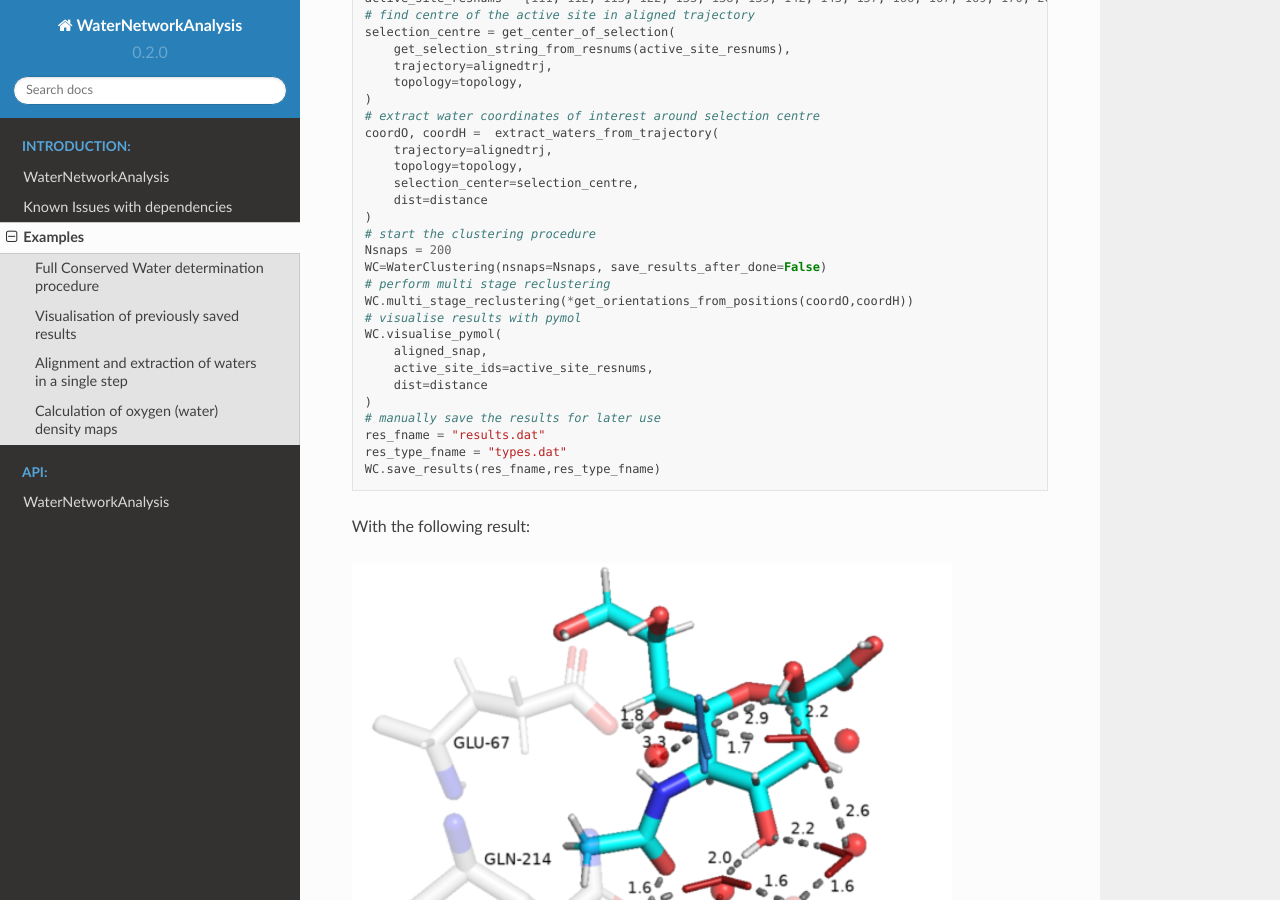
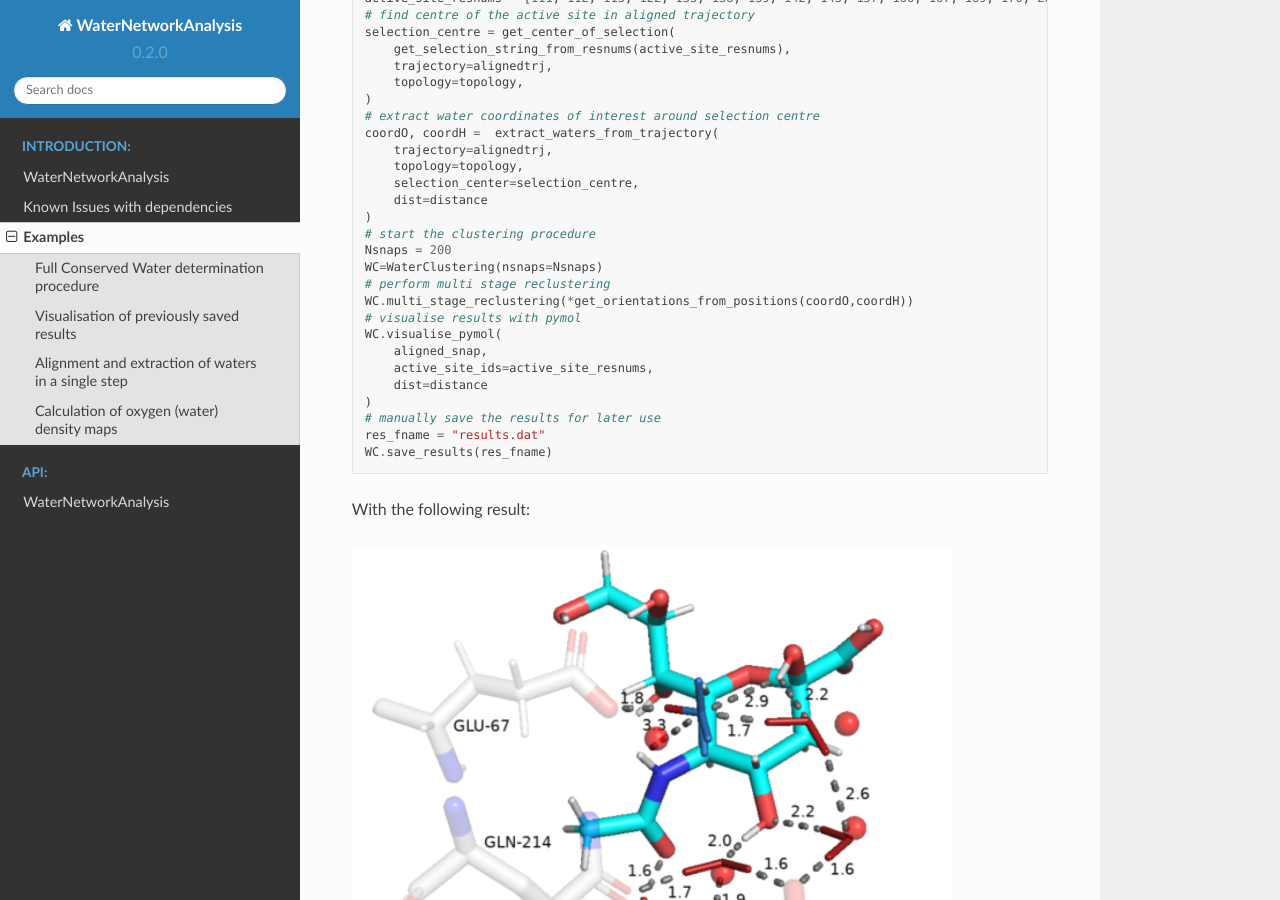
Before and after one commit to JecaTosovic/WaterNetworkAnalysis, a Sphinx documentation site: the page built from docs/source/examples.rst, in a window 1280 px wide and 900 px high, scrolled down 704 px. Built offline with Sphinx 7.4.7 and the Read the Docs theme 2.0.0, drawn with Linux system fonts in a browser that asks for light colours; some of the changed text lies outside the part shown.

Commit message:
Update examples.rst

```diff
--- a/docs/source/examples.rst
+++ b/docs/source/examples.rst
@@ -46,7 +46,7 @@ To compute conserved waters from MD trajectories one has to first align the whol
    )
    # start the clustering procedure
    Nsnaps = 200
-   WC=WaterClustering(nsnaps=Nsnaps, save_results_after_done=False)
+   WC=WaterClustering(nsnaps=Nsnaps)
    # perform multi stage reclustering
    WC.multi_stage_reclustering(*get_orientations_from_positions(coordO,coordH))
    # visualise results with pymol
@@ -57,8 +57,7 @@ To compute conserved waters from MD trajectories one has to first align the whol
    )
    # manually save the results for later use
    res_fname = "results.dat"
-   res_type_fname = "types.dat"
-   WC.save_results(res_fname,res_type_fname)
+   WC.save_results(res_fname)
 
 With the following result:
 
```
Also changed, not shown: other parts of docs/source/examples.rst (+1 -1 lines).
